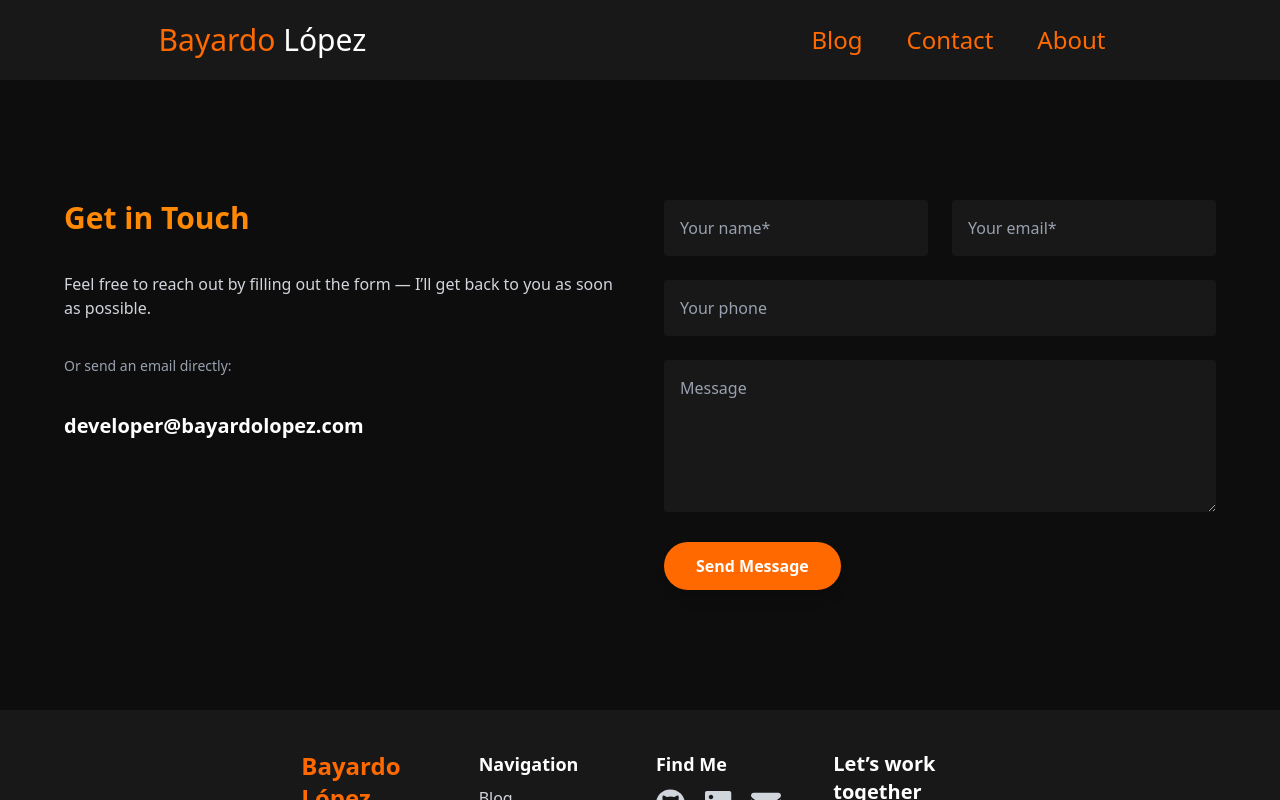
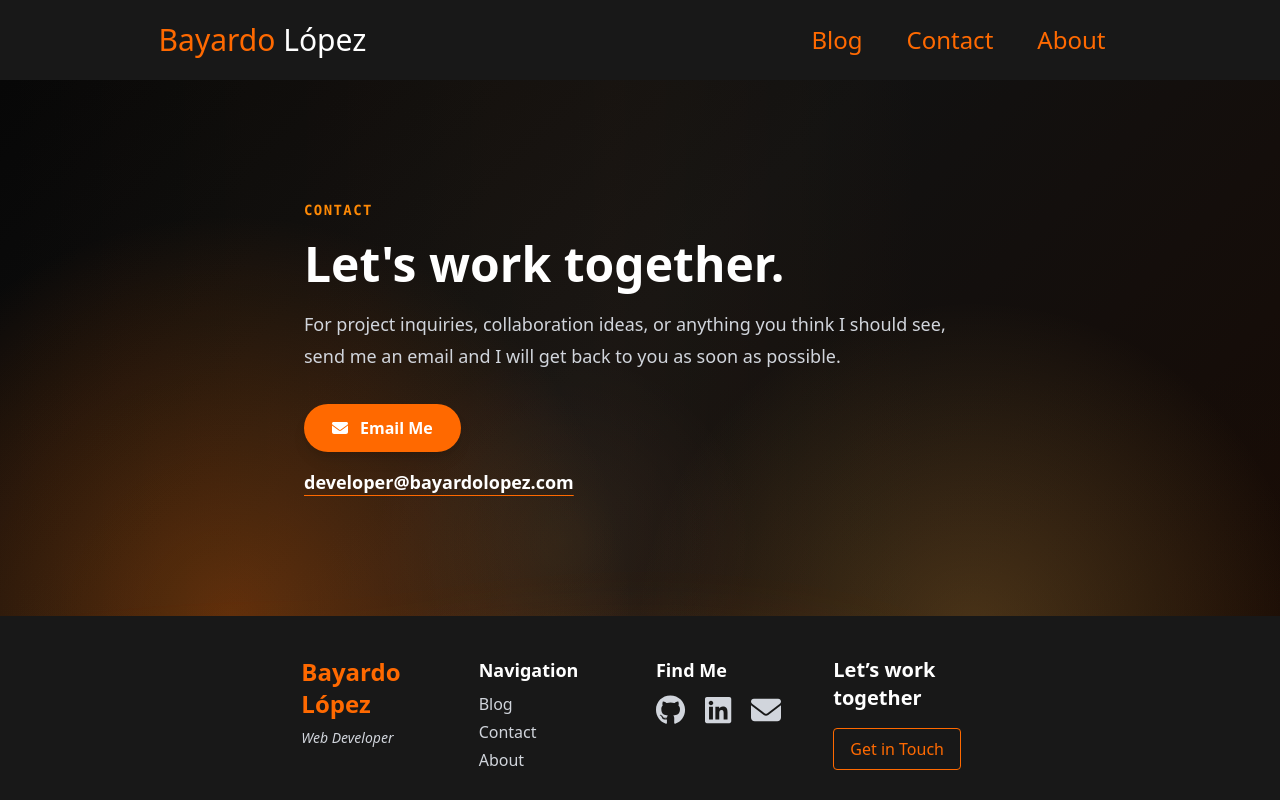
Before and after one commit to MrTato/personal-portfolio-vue, a Vue app: page /contact in a window 1280 px wide. Shown: the top 800 px of the page. Built offline with nearby package versions, Linux system fonts and the light colour scheme; no server answers.

Commit message:
reworked the contact page

```diff
--- a/package.json
+++ b/package.json
@@ -19,13 +19,11 @@
     "@sentry/vite-plugin": "^3.4.0",
     "@sentry/vue": "^9.16.1",
     "@tailwindcss/vite": "^4.1.4",
-    "axios": "^1.8.4",
     "dompurify": "^3.2.5",
     "firacode": "^6.2.0",
     "marked": "^15.0.11",
     "prismjs": "^1.30.0",
     "vue": "^3.5.13",
-    "vue-recaptcha-v3": "^2.0.1",
     "vue-router": "^4.5.0"
   },
   "devDependencies": {
--- a/src/components/shared/ErrorModal.vue
+++ /dev/null
@@ -1,45 +0,0 @@
-<template>
-  <transition name="fade" @click="overlayClicked">
-    <div
-      v-if="show"
-      class="fixed inset-0 z-50 flex items-center justify-center bg-black/70 px-4 py-12"
-    >
-      <div class="w-full max-w-md rounded-xl border-l-4 border-red-500 bg-[#181818] p-6 shadow-2xl">
-        <div class="flex items-center gap-4">
-          <font-awesome-icon :icon="['fas', 'circle-xmark']" class="text-3xl text-red-500" />
-          <div>
-            <h2 class="text-xl font-bold text-red-500">Ooops!</h2>
-            <p class="mt-1 text-gray-300">Something went wrong. Please try again.</p>
-          </div>
-        </div>
-      </div>
-    </div>
-  </transition>
-</template>
-
-<script>
-export default {
-  props: {
-    show: {
-      type: Boolean,
-      required: true,
-    },
-  },
-  methods: {
-    overlayClicked() {
-      this.$emit('toggle-error-modal')
-    },
-  },
-}
-</script>
-
-<style scoped>
-.fade-enter-active,
-.fade-leave-active {
-  transition: opacity 0.3s ease;
-}
-.fade-enter-from,
-.fade-leave-to {
-  opacity: 0;
-}
-</style>
--- a/src/components/shared/SubmitButton.vue
+++ /dev/null
@@ -1,44 +0,0 @@
-<template>
-  <div class="w-50">
-    <button
-      type="submit"
-      :disabled="isSending"
-      class="relative inline-flex items-center justify-center rounded-full bg-orange-500 px-8 py-3 font-semibold text-white shadow-lg transition-all duration-300 ease-in-out hover:bg-orange-600 active:scale-95 disabled:cursor-not-allowed disabled:opacity-60"
-    >
-      <!-- Text -->
-      <span
-        class="transition-all duration-300 ease-in-out"
-        :class="isSending ? 'scale-90 opacity-0' : 'scale-100 opacity-100'"
-      >
-        Send Message
-      </span>
-
-      <!-- Spinner (kept offscreen when hidden) -->
-      <svg
-        class="absolute h-5 w-5 animate-spin text-white transition-opacity duration-300 ease-in-out"
-        :class="isSending ? 'opacity-100' : 'opacity-0'"
-        xmlns="http://www.w3.org/2000/svg"
-        fill="none"
-        viewBox="0 0 24 24"
-      >
-        <circle class="opacity-25" cx="12" cy="12" r="10" stroke="currentColor" stroke-width="4" />
-        <path
-          class="opacity-75"
-          fill="currentColor"
-          d="M4 12a8 8 0 018-8v4l3.5-3.5L12 0v4a8 8 0 100 16v-4l-3.5 3.5L12 24v-4a8 8 0 01-8-8z"
-        />
-      </svg>
-    </button>
-  </div>
-</template>
-
-<script>
-export default {
-  props: {
-    isSending: {
-      type: Boolean,
-      required: true,
-    },
-  },
-}
-</script>
--- a/src/components/shared/SuccessModal.vue
+++ /dev/null
@@ -1,47 +0,0 @@
-<template>
-  <transition name="fade" @click="overlayClicked">
-    <div
-      v-if="show"
-      class="fixed inset-0 z-50 flex items-center justify-center bg-black/70 px-4 py-12"
-    >
-      <div
-        class="w-full max-w-md rounded-xl border-l-4 border-green-500 bg-[#181818] p-6 shadow-2xl"
-      >
-        <div class="flex items-center gap-4">
-          <font-awesome-icon :icon="['fas', 'circle-check']" class="text-3xl text-green-500" />
-          <div>
-            <h2 class="text-xl font-bold text-green-500">Success</h2>
-            <p class="mt-1 text-gray-300">Your message has been sent. I’ll be in touch soon.</p>
-          </div>
-        </div>
-      </div>
-    </div>
-  </transition>
-</template>
-
-<script>
-export default {
-  props: {
-    show: {
-      type: Boolean,
-      required: true,
-    },
-  },
-  methods: {
-    overlayClicked() {
-      this.$emit('toggle-success-modal')
-    },
-  },
-}
-</script>
-
-<style scoped>
-.fade-enter-active,
-.fade-leave-active {
-  transition: opacity 0.3s ease;
-}
-.fade-enter-from,
-.fade-leave-to {
-  opacity: 0;
-}
-</style>
--- a/src/main.js
+++ b/src/main.js
@@ -3,7 +3,6 @@ import './assets/main.css'
 import { createApp } from 'vue'
 import App from './App.vue'
 import router from './router'
-import axios from 'axios'
 import { library } from '@fortawesome/fontawesome-svg-core'
 import { FontAwesomeIcon } from '@fortawesome/vue-fontawesome'
 import {
@@ -14,8 +13,6 @@ import {
   faMoon,
   faSun,
   faDatabase,
-  faCircleCheck,
-  faCircleXmark,
   faLaptopCode,
   faUsers,
   faLanguage,
@@ -38,8 +35,6 @@ library.add([
   faVuejs,
   faPython,
   faDatabase,
-  faCircleCheck,
-  faCircleXmark,
   faLaptopCode,
   faUsers,
   faLanguage,
@@ -58,18 +53,8 @@ import 'prismjs/components/prism-markup'
 import 'prismjs/components/prism-css'
 import DOMPurify from 'dompurify'
 import * as Sentry from '@sentry/vue'
-import { VueReCaptcha } from 'vue-recaptcha-v3'
 
 const app = createApp(App).component('font-awesome-icon', FontAwesomeIcon)
-
-if (import.meta.env.MODE === 'production') {
-  app.use(VueReCaptcha, {
-    siteKey: import.meta.env.VITE_RECAPTCHA_SITE_KEY,
-    loaderOptions: {
-      autoHideBadge: true,
-    },
-  })
-}
 
 if (import.meta.env.MODE === 'production') {
   Sentry.init({
@@ -81,10 +66,6 @@ if (import.meta.env.MODE === 'production') {
   })
 }
 
-axios.defaults.baseURL = import.meta.env.VITE_API_URL
-
-app.config.globalProperties.$axios = axios
-
 app.config.globalProperties.$sanitize = DOMPurify.sanitize
 
 app.use(router)
--- a/src/views/ContactView.vue
+++ b/src/views/ContactView.vue
@@ -1,143 +1,70 @@
-<script setup>
-import * as Sentry from '@sentry/vue'
-import SuccessModal from '@/components/shared/SuccessModal.vue'
-import ErrorModal from '@/components/shared/ErrorModal.vue'
-import SubmitButton from '@/components/shared/SubmitButton.vue'
-</script>
-
 <template>
-  <section class="bg-[#0d0d0d] px-6 py-10 text-white lg:py-30">
-    <div class="mx-auto grid max-w-6xl grid-cols-1 items-start gap-12 lg:grid-cols-2">
-      <!-- Contact Info -->
-      <div class="space-y-9">
-        <h2 class="text-3xl font-extrabold text-orange-400">Get in Touch</h2>
-        <p class="text-base text-gray-300">
-          Feel free to reach out by filling out the form — I’ll get back to you as soon as possible.
+  <section
+    class="contact-fire relative isolate flex min-h-[60vh] w-full items-center overflow-hidden px-6 py-16 text-white lg:py-30"
+  >
+    <div class="relative z-10 mx-auto flex max-w-3xl flex-col items-start gap-8">
+      <div class="space-y-5">
+        <p class="font-mono text-sm font-semibold tracking-widest text-orange-400 uppercase">
+          Contact
         </p>
-        <p class="text-sm text-gray-400">Or send an email directly:</p>
-        <p class="text-xl font-semibold text-white">
-          <a href="mailto:bayardo@example.com" class="hover:underline"
-            >developer@bayardolopez.com</a
-          >
+        <h1 class="text-4xl font-extrabold text-white sm:text-5xl">Let's work together.</h1>
+        <p class="max-w-2xl text-base leading-8 text-gray-300 sm:text-lg">
+          For project inquiries, collaboration ideas, or anything you think I should see, send me an
+          email and I will get back to you as soon as possible.
         </p>
       </div>
-      <!-- Contact Form -->
-      <form class="space-y-6" @submit.prevent="submitForm">
-        <fieldset :disabled="isSending" class="space-y-6">
-          <div class="grid grid-cols-1 gap-6 md:grid-cols-2">
-            <input
-              type="text"
-              v-model="form.name"
-              placeholder="Your name*"
-              required
-              class="w-full rounded bg-[#181818] p-4 text-white placeholder-gray-400 focus:ring-2 focus:ring-orange-500 focus:outline-none"
-            />
-            <input
-              type="email"
-              v-model="form.email"
-              placeholder="Your email*"
-              required
-              class="w-full rounded bg-[#181818] p-4 text-white placeholder-gray-400 focus:ring-2 focus:ring-orange-500 focus:outline-none"
-            />
-          </div>
-          <input
-            type="tel"
-            v-model="form.phone"
-            placeholder="Your phone"
-            class="w-full rounded bg-[#181818] p-4 text-white placeholder-gray-400 focus:ring-2 focus:ring-orange-500 focus:outline-none"
-          />
-          <textarea
-            v-model="form.message"
-            rows="5"
-            placeholder="Message"
-            required
-            class="w-full rounded bg-[#181818] p-4 text-white placeholder-gray-400 focus:ring-2 focus:ring-orange-500 focus:outline-none"
-          ></textarea>
-        </fieldset>
 
-        <SubmitButton :is-sending="isSending" />
-      </form>
+      <div class="flex flex-col items-start gap-4">
+        <a
+          href="mailto:developer@bayardolopez.com?subject=Portfolio%20Inquiry"
+          class="inline-flex items-center gap-3 rounded-full bg-orange-500 px-7 py-3 font-semibold text-white shadow-lg transition duration-300 hover:bg-orange-600 active:scale-95"
+        >
+          <font-awesome-icon :icon="['fas', 'envelope']" />
+          Email Me
+        </a>
+        <a
+          href="mailto:developer@bayardolopez.com"
+          class="text-lg font-semibold text-white underline decoration-orange-500 underline-offset-6 transition hover:text-orange-400"
+        >
+          developer@bayardolopez.com
+        </a>
+      </div>
     </div>
-
-    <SuccessModal :show="showSuccess" @toggle-success-modal="onToggleSuccessModal" />
-
-    <ErrorModal :show="showError" @toggle-error-modal="onToggleErrorModal" />
   </section>
 </template>
 
-<script>
-export default {
-  data() {
-    return {
-      form: {
-        name: '',
-        email: '',
-        phone: '',
-        message: '',
-      },
-      showSuccess: false,
-      showError: false,
-      isSending: false,
-    }
-  },
-  methods: {
-    onToggleSuccessModal() {
-      this.showSuccess = false
-    },
-    onToggleErrorModal() {
-      this.showError = false
-    },
-    async submitForm() {
-      this.isSending = true
-      let response
-      if (import.meta.env.MODE === 'development') {
-        try {
-          response = await this.$axios.post('/contact/', this.form)
+<style scoped>
+.contact-fire {
+  background:
+    radial-gradient(circle at 18% 100%, rgba(255, 107, 0, 0.32), transparent 34%),
+    radial-gradient(circle at 76% 104%, rgba(255, 183, 77, 0.22), transparent 30%),
+    linear-gradient(135deg, #070707 0%, #111 48%, #170b05 100%);
+}
 
-          if (response.status !== 200 && response.status !== 201) {
-            throw new Error(response.data)
-          }
-        } catch (error) {
-          // eslint-disable-next-line no-console
-          console.error(error)
-        }
-      } else {
-        try {
-          // Get token from reCAPTCHA v3
-          const token = await this.$recaptcha('contact_form')
+.contact-fire::before {
+  content: '';
+  position: absolute;
+  inset: auto -12% -42% -12%;
+  height: 70%;
+  background:
+    radial-gradient(ellipse at 28% 82%, rgba(255, 75, 0, 0.34), transparent 34%),
+    radial-gradient(ellipse at 50% 70%, rgba(255, 135, 36, 0.28), transparent 36%),
+    radial-gradient(ellipse at 68% 90%, rgba(255, 199, 89, 0.18), transparent 28%);
+  filter: blur(28px);
+  opacity: 0.8;
+  pointer-events: none;
+}
 
-          // Prepare form payload
-          const payload = {
-            ...this.form,
-            recaptchaToken: token,
-          }
-
-          // Send with Axios
-          response = await this.$axios.post('/contact/', payload)
-
-          if (response.status !== 200 && response.status !== 201) {
-            throw new Error(response.data)
-          }
-        } catch (error) {
-          Sentry.captureException(new Error(error))
-        }
-      }
-
-      this.isSending = false
-
-      if (response.status === 200 || response.status === 201) {
-        this.showSuccess = true
-
-        this.form = {
-          name: '',
-          email: '',
-          phone: '',
-          message: '',
-        }
-      } else {
-        this.showError = true
-      }
-    },
-  },
+.contact-fire::after {
+  content: '';
+  position: absolute;
+  inset: 0;
+  background:
+    linear-gradient(90deg, transparent 0%, rgba(255, 129, 35, 0.06) 48%, transparent 72%),
+    radial-gradient(circle at 44% 86%, rgba(255, 231, 161, 0.08), transparent 22%),
+    linear-gradient(to top, rgba(10, 4, 0, 0.32), transparent 45%);
+  mix-blend-mode: screen;
+  opacity: 0.7;
+  pointer-events: none;
 }
-</script>
+</style>
```
Also changed, not shown: 1 other file (tests, documents, lock files or other folders).
